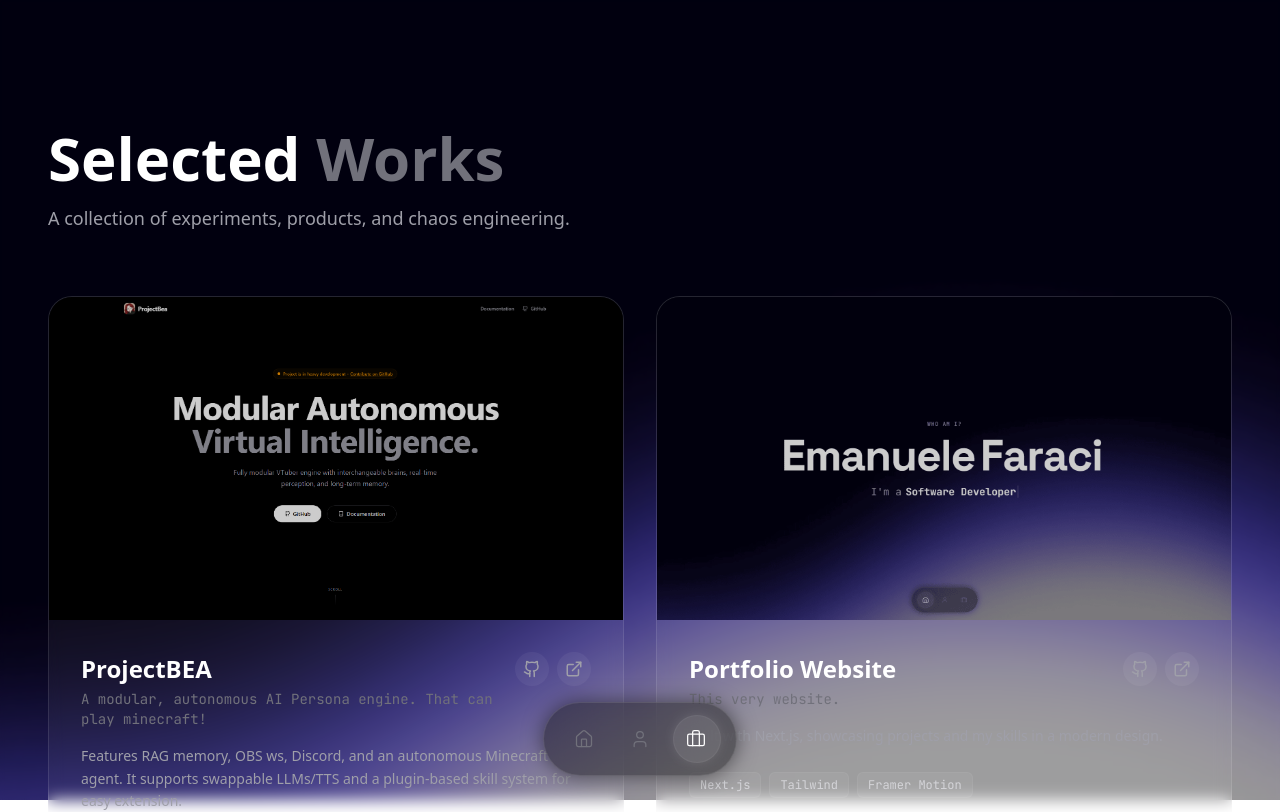
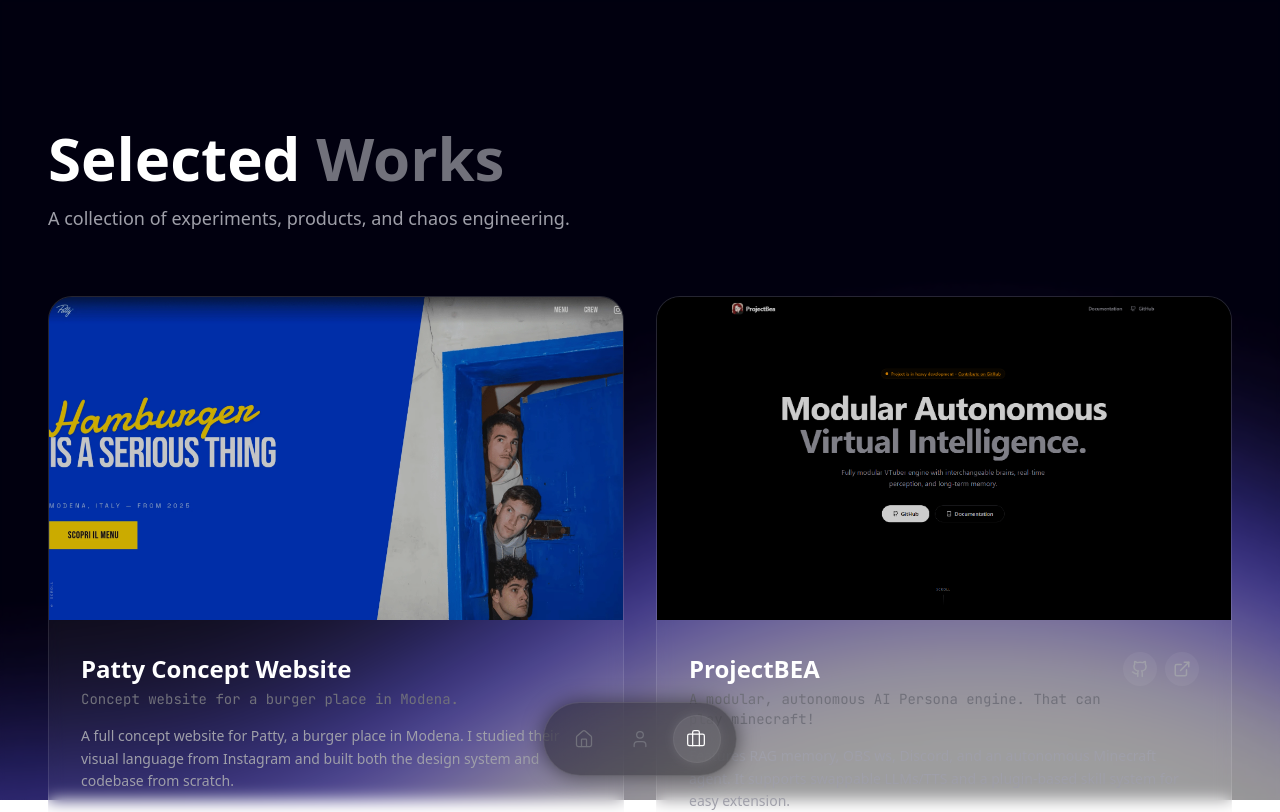
Before and after one commit to emqnuele/portfolio, a Next.js app: page /projects in a window 1280 px wide. Shown: the top 812 px of the page. Built offline with nearby package versions, Linux system fonts and the light colour scheme.

Commit message:
add patty project entry

```diff
--- a/src/data/portfolio.ts
+++ b/src/data/portfolio.ts
@@ -14,6 +14,17 @@
 }
 
 export const projects: Project[] = [
+    {
+        slug: 'patty',
+        title: 'Patty Concept Website',
+        tagline: 'Concept website for a burger place in Modena.',
+        description: 'A full concept website for Patty, a burger place in Modena. I studied their visual language from Instagram and built both the design system and codebase from scratch.',
+        image: '/projects/patty.webp',
+        status: 'concept / 2026',
+        stack: ['Next.js', 'TypeScript', 'UI Design', 'Frontend'],
+        links: [],
+        accent: '30, 78, 215'
+    },
     {
         slug: 'projectbea',
         title: 'ProjectBEA',
```
Also changed, not shown: public/projects/patty.webp (added).
